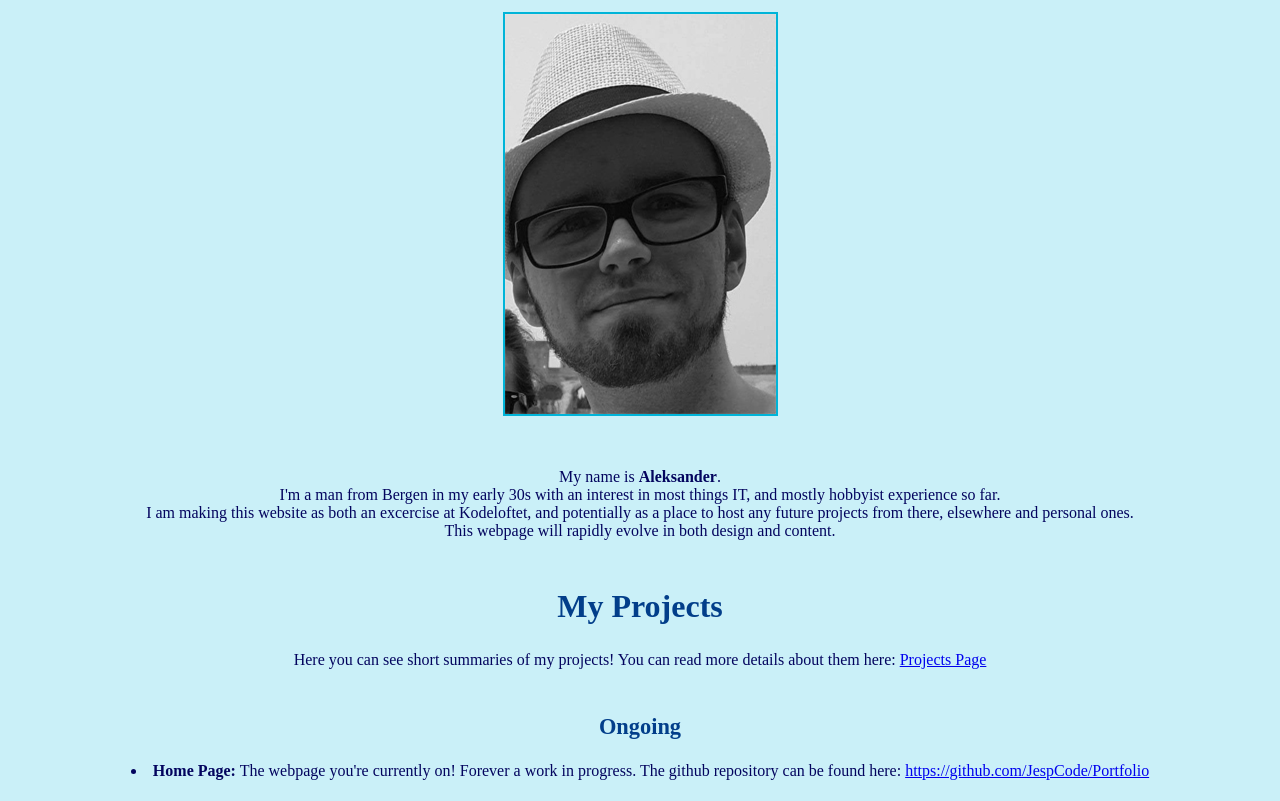
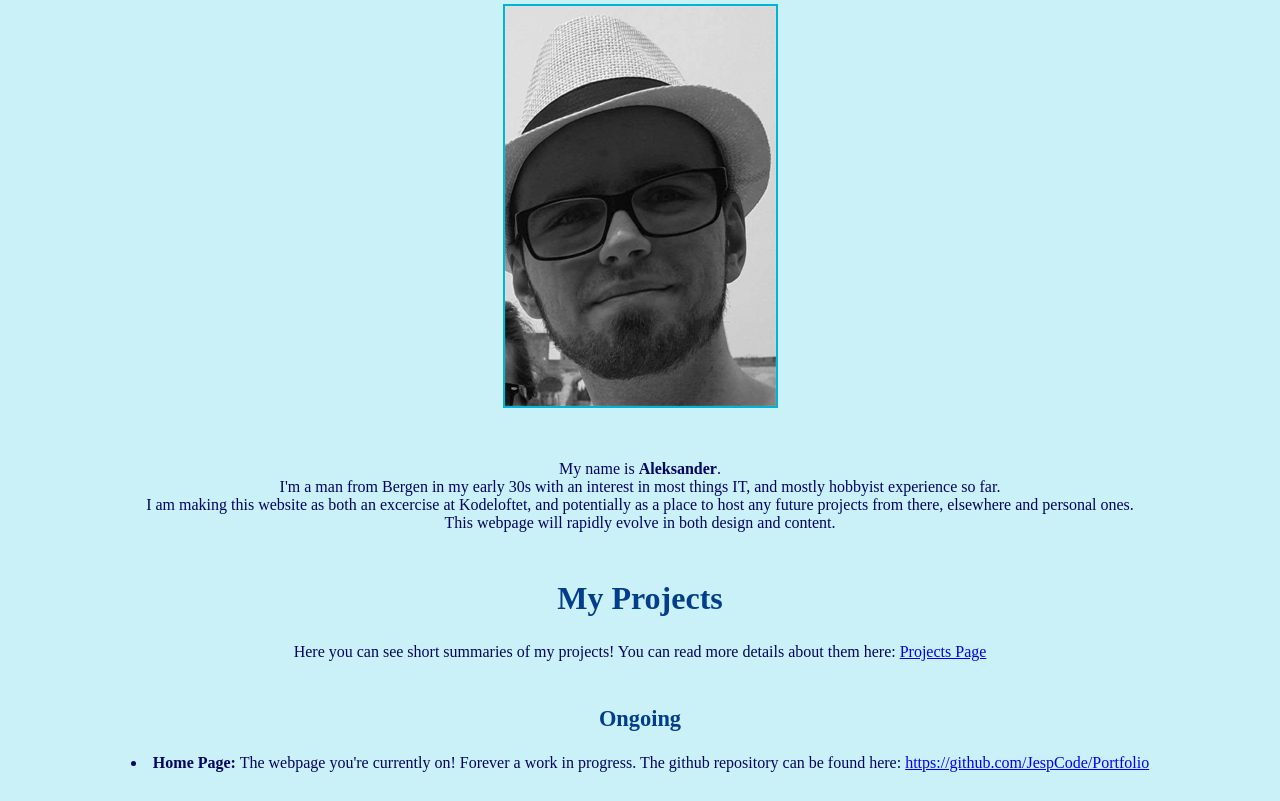
Before and after one commit to JespCode/Portfolio, a plain HTML site: page index.html in a window 1280 px wide. Shown: the part 269-1070 px from the top of the page. Drawn offline with Linux system fonts and the light colour scheme.

Commit message:
removed default 8px <body> margin

```diff
--- a/css/main.css
+++ b/css/main.css
@@ -1,5 +1,3 @@
-/* VERSION SUBMITTED TO KODELOFTET */
-
 /* CSS related to page structuring, core portions (body etc) and whatever doesn't fit elsewhere */
 
 /* For easier sizing of elements overall */
@@ -10,6 +8,7 @@
 body {
   background-color: var(--color-primary-bg);
   width: auto;
+  margin: 0px; /*body has 8px margin by default, this removes it!*/
 }
 
 /* Used as a wrapper to center the content of the page. */
@@ -70,7 +69,6 @@ body {
   background-color: transparent;
 }
 
-
 .image-border {
   border: var(--color-main-border) 2px solid;
 }
--- a/css/parallax-styles.css
+++ b/css/parallax-styles.css
@@ -1,5 +1,3 @@
-/* VERSION SUBMITTED TO KODELOFTET */
-
 /* Default to no margin and border-box */
 * {
   margin: 0;
@@ -10,6 +8,7 @@
 body {
   width: auto;
   background-color: #b1bef5;
+  margin: 0px; /*body has 8px margin by default, this removes it!*/
 }
 
 /* Non-standard text colors and styling on this page */
```
